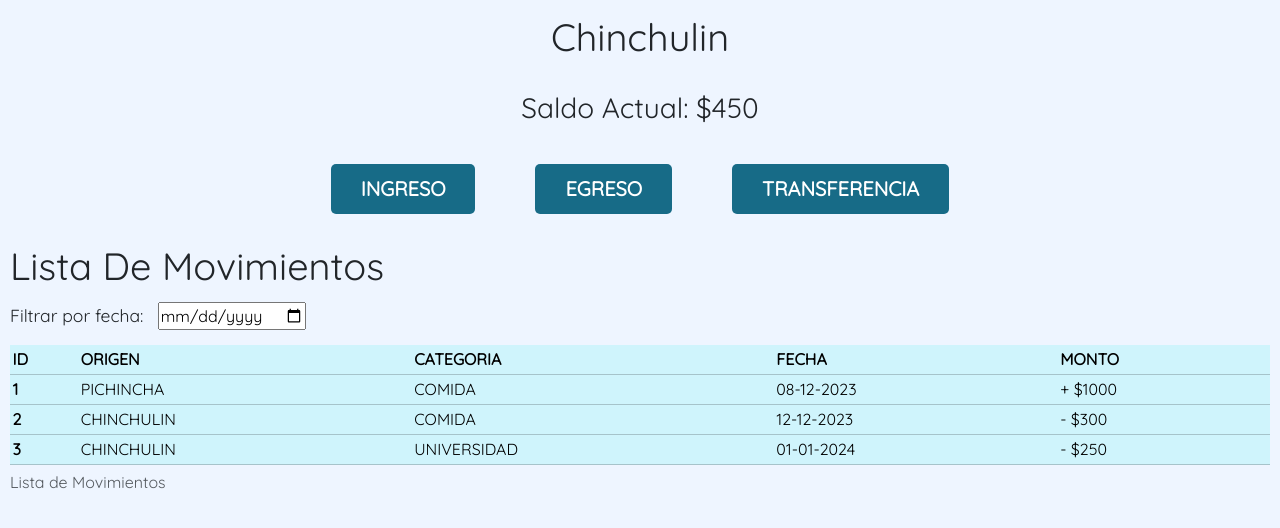
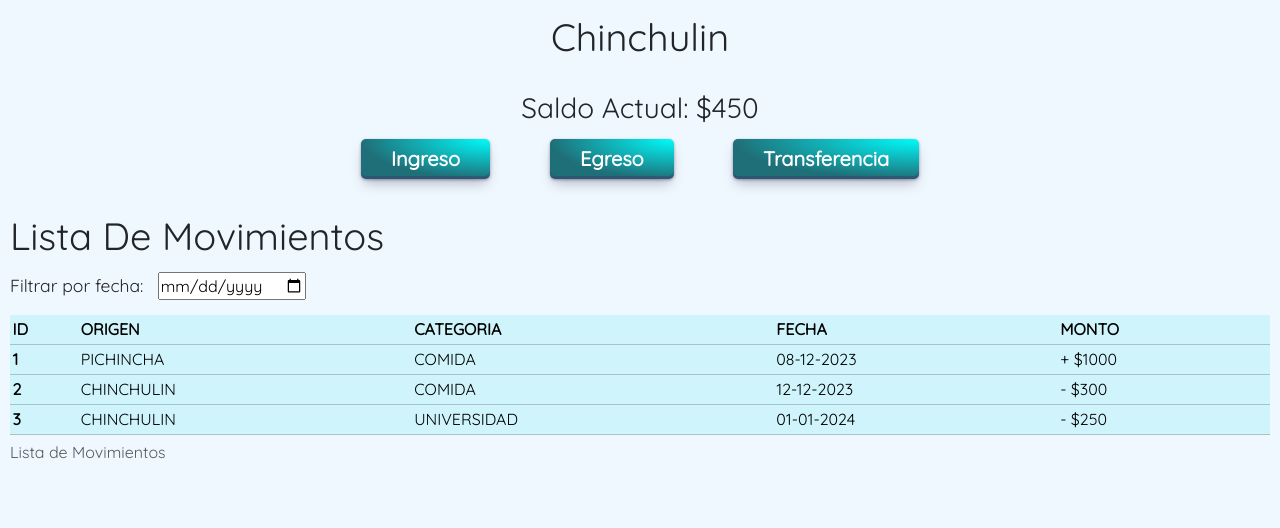
Before and after one commit to Ferengi2002/Proyecto-WEB-PrimerBimestre, a plain HTML site: page Parte4-Rengi/4.html in a window 1280 px wide. Drawn offline with nearby package versions, Linux system fonts and the light colour scheme.

Commit message:
base con paleta de colores

```diff
--- a/css/style.css
+++ b/css/style.css
@@ -1,11 +1,11 @@
 :root {
     --blanco: #ffffff;
     --oscuro: #212121;
-    --primario: #176B87;
-    --secundario: #86B6F6;
-    --terciario: #B4D4FF;
-    --gris-clarito: #EEF5FF;
-    --complementario:#FFD699;
+    --primario: #1F6F78;
+    --secundario: #118A7E;
+    --terciario: #3BAEA0;
+    --claro: #93E4C1;
+    --fondo: #F0F8FF;
 }
 /* Globales */
 html{
@@ -32,7 +32,7 @@ html{
 body{
     font-size: 16px; /* 1rem = 10px*/
     font-family: 'Quicksand', sans-serif;
-    background: var(--gris-clarito);
+    background-color: var(--fondo);
 }
 h1{
     font-size: 3.8rem;
@@ -59,29 +59,52 @@ h1,h2,h3{
 }
 .contenedor-secundario{
     background-color: var(--secundario);
-
+}
+.contenedor-terciario{
+    background-color: var(--claro);
 }
 
 .boton{
-    background-color: var(--primario);
-    color: var(--blanco);
-    padding: 1rem 3rem;
-    margin-top: 3rem;
+    align-items: center;
+    appearance: none;
+    background-image: radial-gradient(100% 100% at 100% 0, #00fcfc 0, #1F6F78 100%);
+    border: 0;
+    border-radius: .5rem;
+    box-shadow: rgba(45, 35, 66, .4) 0 1px 3px,rgba(45, 35, 66, .3) 0 7px 13px -3px,rgba(58, 65, 111, .5) 0 -3px 0 inset;
+    box-sizing: border-box;
+    color: #fff;
+    cursor: pointer;
+    display: inline-flex;
+    height: 4rem;
+    justify-content: center;
+    line-height: 1;
+    list-style: none;
+    overflow: hidden;
+    padding: 2rem 3rem;
+    margin: 0.5rem;
+    text-align: left;
+    text-decoration: none;
+    transition: box-shadow .15s,transform .15s;
+    user-select: none;
+    -webkit-user-select: none;
+    touch-action: manipulation;
+    white-space: nowrap;
+    will-change: box-shadow,transform;
+    font-weight: 600;
     font-size: 2rem;
-    text-decoration: none;
-    text-transform: uppercase;
-    font-weight: bold;
-    border-radius: .5rem;
-    width: 90%;
-    text-align: center;
-    border: none;
 }
 .boton:hover{
     cursor: pointer;
-    background-color: var(--complementario);
-    color: var(--primario);
+    box-shadow: rgba(45, 33, 70, 0.4) 0 4px 8px, rgba(45, 35, 66, .3) 0 7px 13px -3px, #1F6F78 0 -3px 0 inset;
+    transform: translateY(-2px);
 }
-
+.boton:focus {
+    box-shadow: #1F6F78 0 0 0 1.5px inset, rgba(45, 35, 66, .4) 0 2px 4px, rgba(45, 35, 66, .3) 0 7px 13px -3px, #1F6F78 0 -3px 0 inset;
+}
+.boton:active {
+    box-shadow: #1F6F78 0 3px 7px inset;
+    transform: translateY(2px);
+  }
 
 @media (min-width: 768px){
     .boton{
```
Also changed, not shown: Parte1-Nardy/1.html (+2 -0 lines), Parte1-Nardy/mi-estilo.css (added, +46 -0 lines), index.html (+12 -6 lines).
